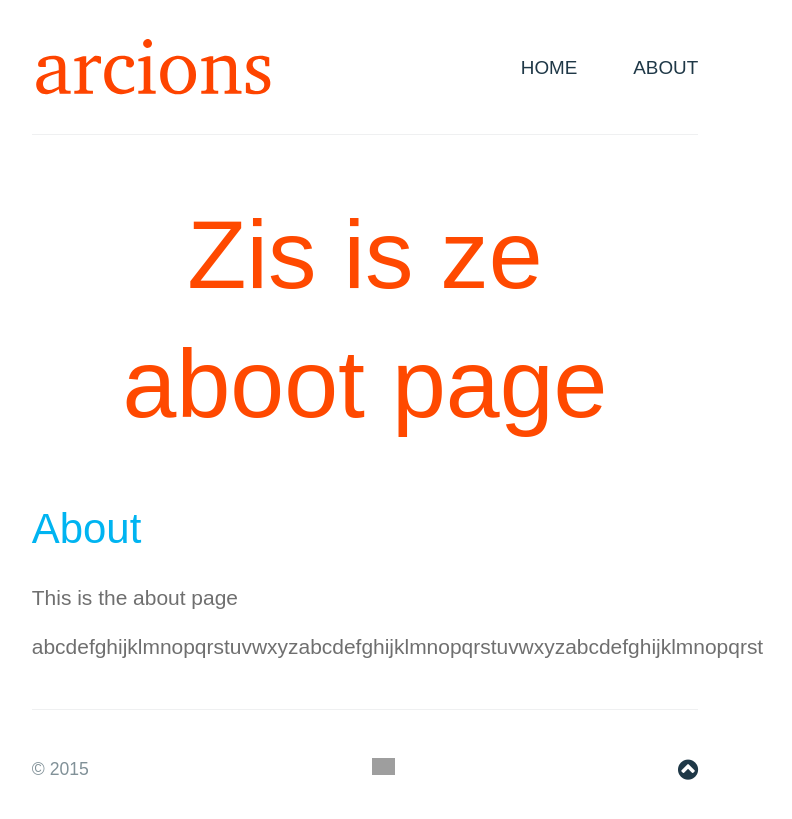
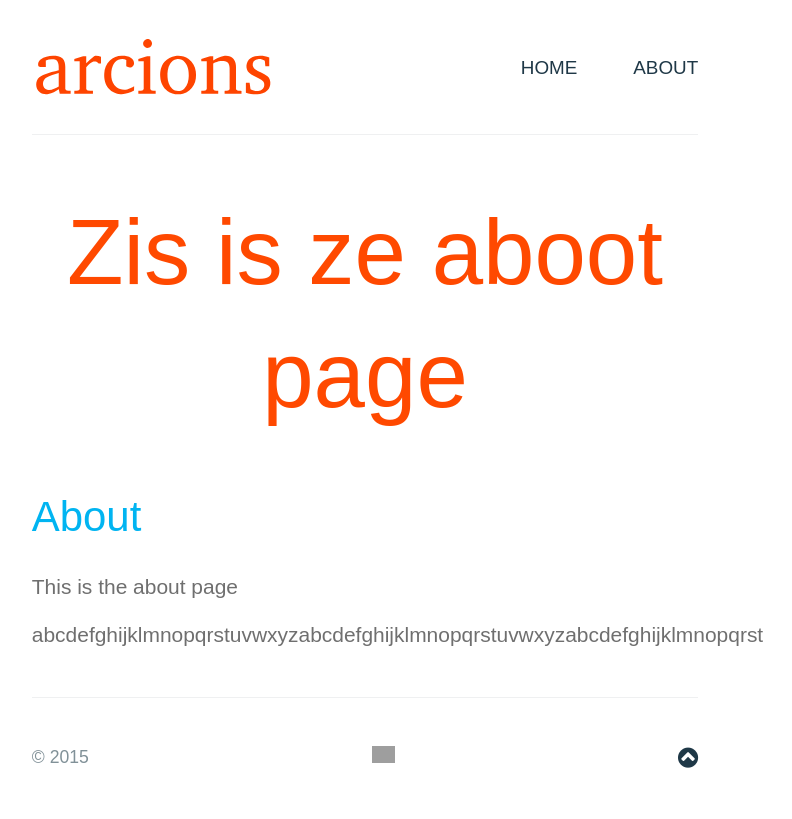
Before and after one commit to arcions/arcions.github.io, a Jekyll site: the page built from about/index.html, in a window 1280 px wide. Shown: the top 819 px of the page, without its empty margins (275-1067 px from the left). Built offline with Jekyll 4.4.1, drawn with Linux system fonts in a browser that asks for light colours; nearby versions of some CDN libraries; some web fonts are replaced; Markdown is read by kramdown in place of the engine named in the settings; grey boxes are pictures that could not be loaded.

Commit message:
Update main.css

```diff
--- a/stylesheets/main.css
+++ b/stylesheets/main.css
@@ -159,7 +159,7 @@ h6 {
   -moz-font-feature-settings: "kern=1, liga=1, ss02=1, ss03=1, titl=1, tnum=1, lnum=1";
   -ms-font-feature-settings: "kern" 1, "liga" 1, "ss02" 1, "ss03" 1, "titl" 1, "tnum" 1, "lnum" 1;
   -o-font-feature-settings: "kern" 1, "liga" 1, "ss02" 1, "ss03" 1, "titl" 1, "tnum" 1, "lnum" 1;
-  font-size: 215%;
+  font-size: 210%;
   font-weight: 300;
 }
 .page-header a {
@@ -205,13 +205,13 @@ h6 {
 /* Project tagline */
   @media screen and (min-width: 64em) {
     .project-tagline {
-      font-size: 215%; } }
+      font-size: 210%; } }
   @media screen and (min-width: 42em) and (max-width: 64em) {
     .project-tagline {
-      font-size: 175% } }
+      font-size: 170% } }
   @media screen and (max-width: 42em) {
     .project-tagline {
-      font-size: 135% } }
+      font-size: 130% } }
 
 .site-footer {
   padding-top: 3rem;
```
